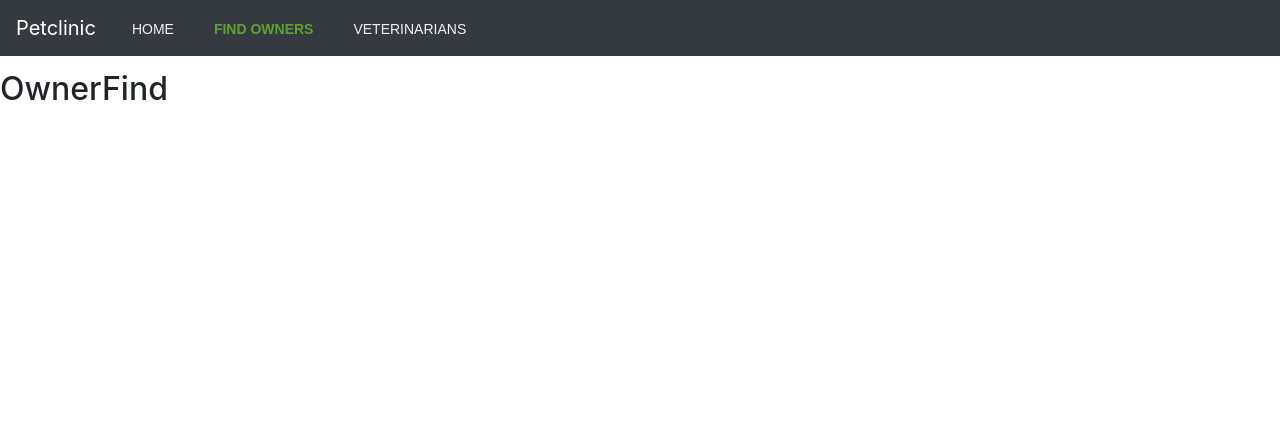
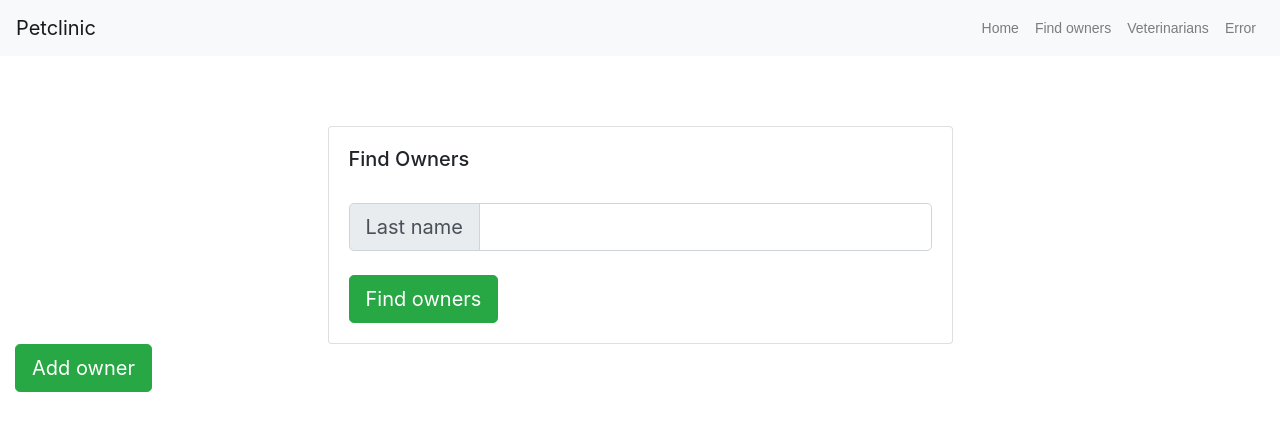
Before and after one commit to JerohmWatt/Frontend-React, a React (Create React App) app: page /owners/find in a window 1280 px wide. Shown: the top 430 px of the page. Built offline with nearby package versions, Linux system fonts and the light colour scheme.

Commit message:
editing interface

```diff
--- a/package.json
+++ b/package.json
@@ -5,11 +5,13 @@
   "dependencies": {
     "axios": "^0.18.0",
     "bootstrap": "^4.1.3",
+    "jquery": "^3.3.1",
     "react": "^16.6.3",
     "react-dom": "^16.6.3",
     "react-router": "^4.3.1",
     "react-router-dom": "^4.3.1",
-    "react-scripts": "2.1.1"
+    "react-scripts": "2.1.1",
+    "reactstrap": "^6.5.0"
   },
   "scripts": {
     "start": "react-scripts start",
--- a/public/index.html
+++ b/public/index.html
@@ -19,7 +19,7 @@
       work correctly both with client-side routing and a non-root public URL.
       Learn how to configure a non-root public URL by running `npm run build`.
     -->
-    <title>React App</title>
+    <title>Petclinic Wattin Mahaux</title>
   </head>
   <body>
     <noscript>
--- a/src/Route.js
+++ b/src/Route.js
@@ -6,6 +6,7 @@ import OwnerFindPage from './components/OwnerFind/OwnerFindPage';
 import VetsPage from './components/Vets/VetsPage';
 import ErrorPage from './components/ErrorPage/ErrorPage';
 import Menu from './components/Menu/Menu'
+import OwnerListPage from './components/OwnerFind/OwnerListPage';
 
 export default () =>
 (<BrowserRouter>
@@ -17,6 +18,7 @@ export default () =>
             <Route path="/vets" component={VetsPage} />
             <Route path="/error" component={ErrorPage} />
             <Route component={ErrorPage} />
+            <Route path="/owners/list" component={OwnerListPage} />
         </Switch>
     </div>
 </BrowserRouter>
--- a/src/components/Home/HomePage.js
+++ b/src/components/Home/HomePage.js
@@ -1,7 +1,14 @@
-import * as React from 'react';
+import React from 'react';
+import { Badge } from 'reactstrap';
 
-export default () => (
-  <div className="Content">
-    <h2>Home</h2>
-  </div>
-);
+export default class Example extends React.Component {
+  render() {
+    return (
+      <div>
+        <h1>Welcome on <Badge color="secondary">Petclinic</Badge></h1>
+        <img src="/img/pet.jpg" alt="a dog and a cat"></img>
+
+      </div>
+    );
+  }
+}
--- a/src/components/Menu/Menu.js
+++ b/src/components/Menu/Menu.js
@@ -1,36 +1,52 @@
+import React from 'react';
+import {
+  Collapse,
+  Navbar,
+  NavbarToggler,
+  NavbarBrand,
+  Nav,
+  NavItem,
+  NavLink,
+} from 'reactstrap';
 
-import * as React from 'react';
-import { Link,NavLink } from 'react-router-dom'
+export default class Example extends React.Component {
+  constructor(props) {
+    super(props);
 
-export default class Menu extends React.Component {
-
-    render() {
-        return (
-            <nav className="navbar navbar-expand-md navbar-dark fixed-top bg-dark">
-                <Link to="/" className="navbar-brand">Petclinic</Link>
-                <button className="navbar-toggler" type="button" data-toggle="collapse" data-target="#navbarCollapse" aria-controls="navbarCollapse" aria-expanded="false" aria-label="Toggle navigation">
-                    <span className="navbar-toggler-icon"></span>
-                </button>
-                <div className="collapse navbar-collapse" id="navbarCollapse">
-                    <ul className="navbar-nav mr-auto">
-                        <li>
-                            <NavLink exact to="/"
-                            activeStyle={{fontWeight: "bold",color: "#5fa134"}}
-                            style={{color: "#f1f1f1"}}><span>HOME</span></NavLink>
-                        </li>
-                        <li>
-                        <NavLink exact to="/owners/find"
-                            activeStyle={{fontWeight: "bold",color: "#5fa134"}}
-                            style={{color: "#f1f1f1"}}><span>FIND OWNERS</span></NavLink>
-                        </li>
-                        <li>
-                        <NavLink exact to="/vets"
-                            activeStyle={{fontWeight: "bold",color: "#5fa134"}}
-                            style={{color: "#f1f1f1"}}><span>VETERINARIANS</span></NavLink>
-                        </li>
-                    </ul>
-                </div>
-            </nav>
-        )
-    }
+    this.toggle = this.toggle.bind(this);
+    this.state = {
+      isOpen: false
+    };
+  }
+  toggle() {
+    this.setState({
+      isOpen: !this.state.isOpen
+    });
+  }
+  render() {
+    return (
+      <div>
+        <Navbar color="light" light expand="md">
+          <NavbarBrand href="/">Petclinic</NavbarBrand>
+          <NavbarToggler onClick={this.toggle} />
+          <Collapse isOpen={this.state.isOpen} navbar>
+            <Nav className="ml-auto" navbar>
+              <NavItem>
+                <NavLink href="/">Home</NavLink>
+              </NavItem>
+              <NavItem>
+                <NavLink href="/owners/find">Find owners</NavLink>
+              </NavItem>
+              <NavItem>
+                <NavLink href="/vets">Veterinarians</NavLink>
+              </NavItem>
+              <NavItem>
+                <NavLink href="/error">Error</NavLink>
+              </NavItem>
+            </Nav>
+          </Collapse>
+        </Navbar>
+      </div>
+    );
+  }
 }
--- a/src/components/OwnerFind/OwnerFindPage.js
+++ b/src/components/OwnerFind/OwnerFindPage.js
@@ -1,7 +1,27 @@
 import * as React from 'react';
+import { InputGroup, InputGroupText, InputGroupAddon, Input, Card, Button, Row, Col } from 'reactstrap';
+
 
 export default () => (
     <div className="Content">
-    <h2>OwnerFind</h2>
+    <Row>
+      <Col sm="12" md={{ size: 6, offset: 3 }}>
+        <Card body>
+    <h5>Find Owners</h5>
+    <br />
+  <InputGroup size="lg">
+    <InputGroupAddon addonType="prepend">
+      <InputGroupText>Last name</InputGroupText>
+    </InputGroupAddon>
+    <Input />
+  </InputGroup>
+  <br />
+  <a href="/owners/list"><Button color="success" size="lg">Find owners</Button>{' '}</a>
+  </Card>
+      </Col>
+      </Row>
+      <div class="col-md-8 col-md-offset-6">
+  <a href="/owners/add"><Button color="success" size="lg">Add owner</Button>{' '}</a>
+  </div>
   </div>
 );
--- a/src/components/OwnerFind/OwnerListPage.js
+++ b/src/components/OwnerFind/OwnerListPage.js
@@ -1,26 +1,56 @@
-import * as React from 'react';
-import { InputGroup, InputGroupText, InputGroupAddon, Input, Card, Button, Row, Col } from 'reactstrap';
+/*
+import axios from 'axios'
+import Vet from './Owner' #modif ok
+import React, { Component } from 'react'
+
+export default class VetsPage extends Component {
 
 
-export default () => (
-    <div className="Content">
-    <Row>
-      <Col sm="12" md={{ size: 6, offset: 3 }}>
-        <Card body>
-    <h5>Find Owners</h5>
-    <br />
-  <InputGroup size="lg">
-    <InputGroupAddon addonType="prepend">
-      <InputGroupText>Last name</InputGroupText>
-    </InputGroupAddon>
-    <Input />
-  </InputGroup>
-  <Button color="success" size="lg">Find owners</Button>{' '}
-  </Card>
-      </Col>
-      </Row>
-      <div class="col-md-8 col-md-offset-6">
-  <Button color="success" size="lg" onclick="window.location.href='/owners/list'">Add owner</Button>{' '}
-  </div>
-  </div>
-);
+  state = { owners:[] } #def tableau d'owners
+
+  getVets = async() => {
+    const response = await axios.get('http://localhost:9999/api/v1/vets') #recup d'owners, manque aussi pour pets
+    return await response
+  }
+
+  setVets = () => {
+    this.getVets()
+    .then((response) => {
+      let vets = []
+      //console.log(response)
+      response.data.forEach(vet => {
+        vets.push(
+          <Vet key={vet.lastname} {...vet}/>
+        )
+      });
+      console.log(vets)
+      this.setState({vets})
+    })
+  }
+
+  componentWillMount() {
+    this.setVets()
+  }
+
+  render() {
+    return (
+      <div className="Content">
+      <div className="container xd-container">
+        <h2>Veterinarians</h2>
+        <table className="table table-striped">
+            <thead>
+              <tr>
+                <th>Name</th>
+                <th>Specialties</th>
+              </tr>
+            </thead>
+            <tbody>
+              {this.state.vets}
+            </tbody>
+        </table>
+      </div>
+      </div>
+    )
+  }
+}
+*/
--- a/src/components/Vets/Vet.js
+++ b/src/components/Vets/Vet.js
@@ -1,10 +1,10 @@
 import React from 'react'
 
-const Vet = ({lastname,firstname,speciality}) => {
+const Vet = ({lastName,firstName,specialty}) => {
   return (
       <tr>
-        <td>{lastname + ' ' + firstname}</td>
-        <td>{speciality}</td>
+        <td>{lastName + ' ' + firstName}</td>
+        <td>{specialty}</td>
       </tr>
   )
 }
--- a/src/components/Vets/VetsPage.js
+++ b/src/components/Vets/VetsPage.js
@@ -19,10 +19,11 @@ export default class VetsPage extends Component {
       //console.log(response)
       response.data.forEach(vet => {
         vets.push(
-          <Vet key={vet.lastname} {...vet}/>
+          <Vet key={vet.lastName} {...vet}/>
         )
+        console.log(vets)
       });
-      console.log(vets)
+
       this.setState({vets})
     })
   }
```
Also changed, not shown: 1 other file (tests, documents, lock files or other folders).
